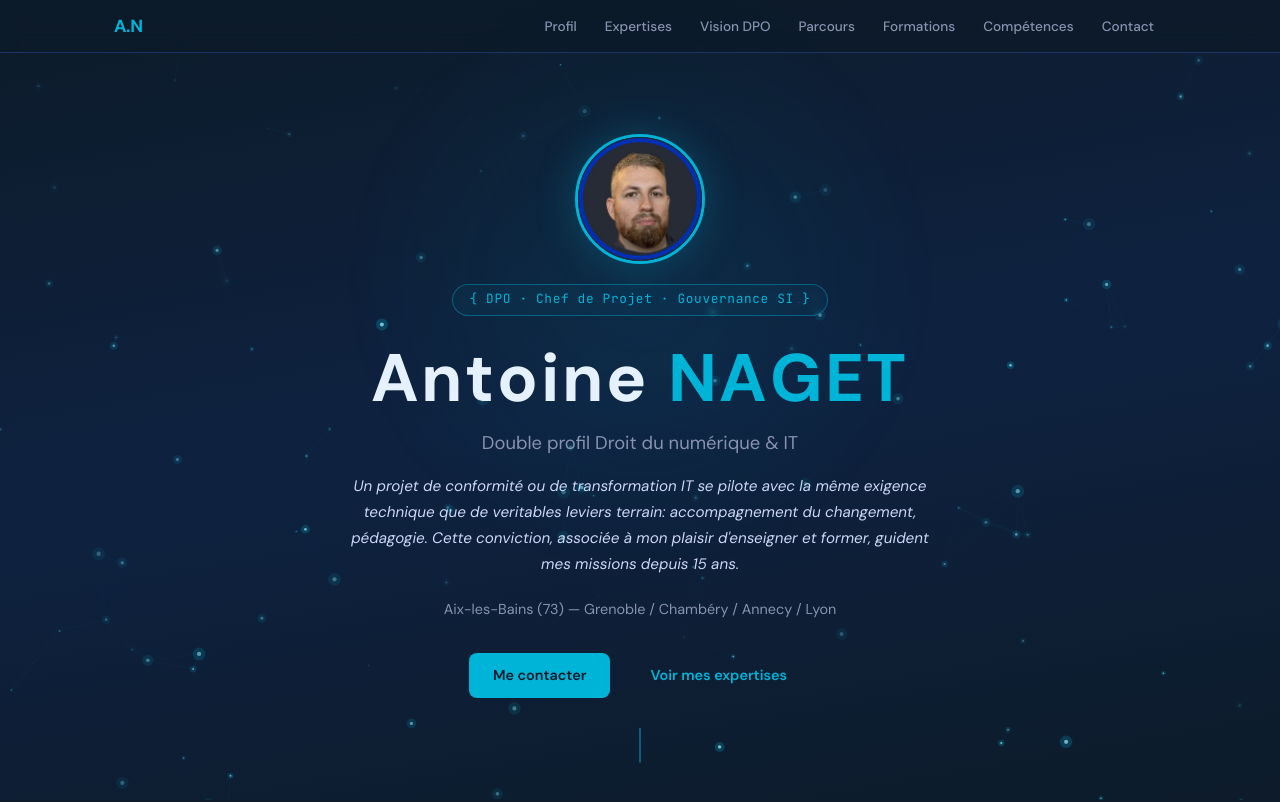
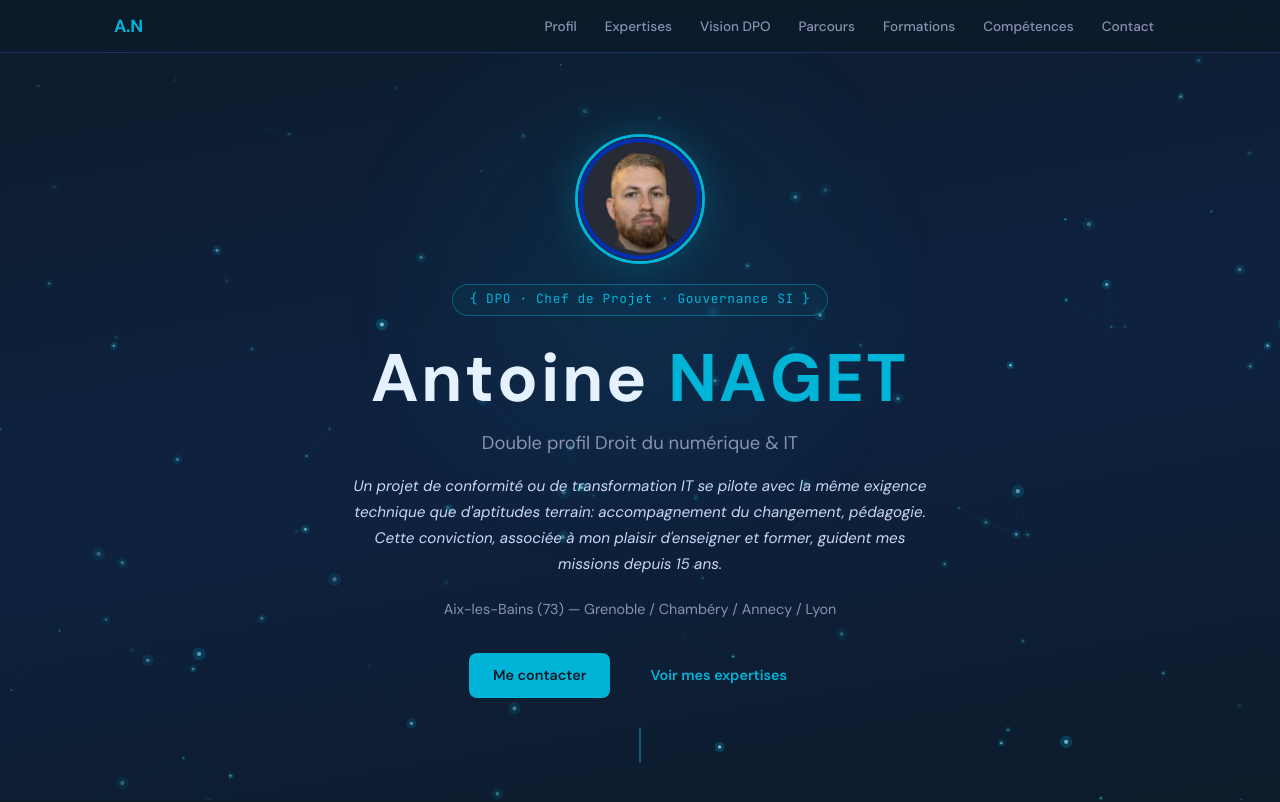
Before and after one commit to SupMBH/supmbh-site, a React (Vite) app: page / in a window 1280 px wide. Shown: the top 802 px of the page. Built offline with nearby package versions, Linux system fonts and the light colour scheme.

Commit message:
hero tjrs: fluide++

```diff
--- a/src/components/Hero.jsx
+++ b/src/components/Hero.jsx
@@ -226,8 +226,8 @@ export default function Hero() {
 
         <p className="hero-personal stagger-3">
           Un projet de conformité ou de transformation IT se pilote avec la même exigence
-          technique que de veritables leviers terrain: accompagnement du changement,
-          pédagogie. Cette conviction, associée à mon plaisir d'enseigner et former, guident mes missions depuis 15 ans.
+          technique que d'aptitudes terrain: accompagnement du changement, pédagogie.
+          Cette conviction, associée à mon plaisir d'enseigner et former, guident mes missions depuis 15 ans.
         </p>
 
         <p className="hero-location stagger-4">{profile.location}</p>
```
